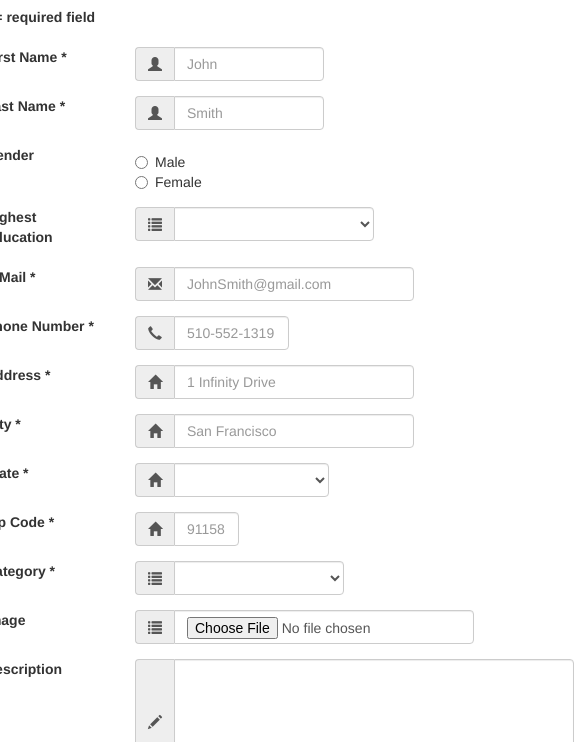
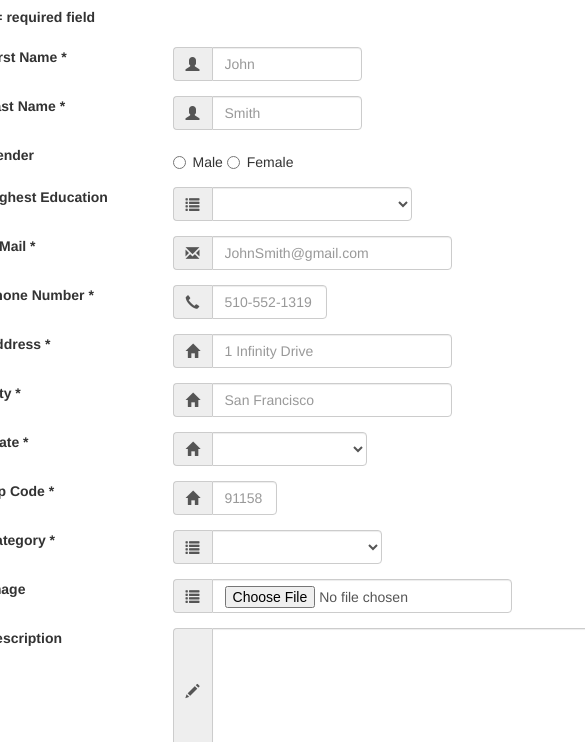
Before and after one commit to rchung2/FormApp, a website: page client/index.html at #/form in a window 390 px wide. Shown: the part 102-844 px from the top of the page, 585 px wide, since content can reach past the window. Drawn offline with nearby package versions, Linux system fonts and the light colour scheme; some packages are replaced by stand-ins of ours.

Commit message:
some more styling

```diff
--- a/client/views/form.html
+++ b/client/views/form.html
@@ -1,6 +1,6 @@
 <form class="row form-horizontal">
     <div class="form-group">
-        <label class="col-xs-4 control-label"> * = required field</label>
+        <label class="col-xs-5 control-label"> * = required field</label>
     </div>
 
     <div class="form-group error-box-container" ng-if="errorFields.length > 0">
@@ -12,8 +12,8 @@
     </div>
 
     <div class="form-group">
-        <label class="col-xs-4 control-label">First Name *</label>
-        <div class="col-xs-4 inputGroupContainer">
+        <label class="col-xs-5 control-label">First Name *</label>
+        <div class="col-xs-5 inputGroupContainer">
             <div class="input-group">
                 <span class="input-group-addon"><i class="glyphicon glyphicon-user"></i></span>
                 <input name="firstName" id="firstNameField" ng-model="firstName" placeholder="John" class="form-control" style="width: 150px;" value="" type="text" ng-required>
@@ -23,8 +23,8 @@
     </div>
 
     <div class="form-group">
-        <label class="col-xs-4 control-label">Last Name *</label>
-        <div class="col-xs-4 inputGroupContainer">
+        <label class="col-xs-5 control-label">Last Name *</label>
+        <div class="col-xs-5 inputGroupContainer">
             <div class="input-group">
                 <span class="input-group-addon"><i class="glyphicon glyphicon-user"></i></span>
                 <input ng-model="lastName"  id="lastNameField" placeholder="Smith" class="form-control" style="width: 150px;" value="" type="text" required>
@@ -35,8 +35,8 @@
 
     <!-- radio checks -->
     <div class="form-group">
-        <label class="col-xs-4 control-label">Gender</label>
-        <div class="col-xs-4">
+        <label class="col-xs-5 control-label">Gender</label>
+        <div class="col-xs-5">
             <div class="radio">
                 <label>
                     <input id="maleGenderField" type="radio" ng-model="gender" value="Male">Male
@@ -50,8 +50,8 @@
     </div>
 
     <div class="form-group" >
-        <label class="col-xs-4 control-label">Highest Education</label>
-        <div class="col-xs-4 selectContainer">
+        <label class="col-xs-5 control-label">Highest Education</label>
+        <div class="col-xs-5 selectContainer">
             <div class="input-group">
                 <span class="input-group-addon"><i class="glyphicon glyphicon-list"></i></span>
                 <select ng-model="education" id = "education" style="width: 200px;" class="form-control selectpicker">
@@ -67,8 +67,8 @@
     </div>
 
     <div class="form-group">
-        <label class="col-xs-4 control-label">E-Mail *</label>
-        <div class="col-xs-4 inputGroupContainer">
+        <label class="col-xs-5 control-label">E-Mail *</label>
+        <div class="col-xs-5 inputGroupContainer">
             <div class="input-group">
                 <span class="input-group-addon"><i class="glyphicon glyphicon-envelope"></i></span>
                 <input ng-model="email" id = "emailField" placeholder="JohnSmith@gmail.com" class="form-control" style="width: 240px;" value="" type="text" required>
@@ -79,8 +79,8 @@
     </div>
 
     <div class="form-group">
-        <label class="col-xs-4 control-label">Phone Number *</label>
-        <div class="col-xs-4 inputGroupContainer">
+        <label class="col-xs-5 control-label">Phone Number *</label>
+        <div class="col-xs-5 inputGroupContainer">
             <div class="input-group">
                 <span class="input-group-addon"><i class="glyphicon glyphicon-earphone"></i></span>
                 <input ng-model="phone" id = "phoneField" placeholder="510-552-1319" style="width: 115px;" class="form-control" value=""  type="text" required>
@@ -91,8 +91,8 @@
     </div>
 
     <div class="form-group">
-        <label class="col-xs-4 control-label">Address *</label>
-        <div class="col-xs-4 inputGroupContainer">
+        <label class="col-xs-5 control-label">Address *</label>
+        <div class="col-xs-5 inputGroupContainer">
             <div class="input-group">
                 <span class="input-group-addon"><i class="glyphicon glyphicon-home"></i></span>
                 <input ng-model="address" id = "addressField" placeholder="1 Infinity Drive" class="form-control" style="width: 240px;" value="" type="text" required>
@@ -103,8 +103,8 @@
     </div>
 
     <div class="form-group">
-        <label class="col-xs-4 control-label">City *</label>
-        <div class="col-xs-4 inputGroupContainer">
+        <label class="col-xs-5 control-label">City *</label>
+        <div class="col-xs-5 inputGroupContainer">
             <div class="input-group">
                 <span class="input-group-addon"><i class="glyphicon glyphicon-home"></i></span>
                 <input ng-model="city" id = "cityField" placeholder="San Francisco" class="form-control" style="width: 240px;" value="" type="text" required>
@@ -115,8 +115,8 @@
     </div>
 
     <div class="form-group">
-        <label class="col-xs-4 control-label">State *</label>
-        <div class="col-xs-4 selectContainer">
+        <label class="col-xs-5 control-label">State *</label>
+        <div class="col-xs-5 selectContainer">
             <div class="input-group">
                 <span class="input-group-addon"><i class="glyphicon glyphicon-home"></i></span>
                 <select ng-model="state" ng-model="state" id = "stateField" class="form-control selectpicker" style="width: 155px;" required>
@@ -179,8 +179,8 @@
     </div>
 
     <div class="form-group">
-        <label class="col-xs-4 control-label">Zip Code *</label>
-        <div class="col-xs-4 inputGroupContainer">
+        <label class="col-xs-5 control-label">Zip Code *</label>
+        <div class="col-xs-5 inputGroupContainer">
             <div class="input-group">
                 <span class="input-group-addon"><i class="glyphicon glyphicon-home"></i></span>
                 <input ng-model="zip" id = "zipField" placeholder="91158" class="form-control" style="width: 65px;" value="" type="text" required>
@@ -191,8 +191,8 @@
     </div>
 
     <div class="form-group">
-        <label class="col-xs-4 control-label">Category *</label>
-        <div class="col-xs-4 selectContainer">
+        <label class="col-xs-5 control-label">Category *</label>
+        <div class="col-xs-5 selectContainer">
             <div class="input-group">
                 <span class="input-group-addon"><i class="glyphicon glyphicon-list"></i></span>
                 <select ng-model="category" id = "categoryField" class="form-control selectpicker" style="width: 170px;" required>
@@ -209,8 +209,8 @@
     </div>
 
     <div class="form-group">
-        <label class="col-xs-4 control-label">Image </label>
-        <div class="col-xs-4 inputGroupContainer">
+        <label class="col-xs-5 control-label">Image </label>
+        <div class="col-xs-5 inputGroupContainer">
             <div class="input-group">
                 <span class="input-group-addon"><i class="glyphicon glyphicon-list"></i></span>
                 <input type="file" class="form-control" ng-model="fileToUpload" style="width:300px;" id="fileToUpload" accept="image/gif, image/jpeg, image/png">
@@ -219,8 +219,8 @@
     </div>
 
     <div class="form-group">
-        <label class="col-xs-4 control-label">Description</label>
-        <div class="col-xs-4 inputGroupContainer">
+        <label class="col-xs-5 control-label">Description</label>
+        <div class="col-xs-5 inputGroupContainer">
             <div class="input-group">
                 <span class="input-group-addon" class ="form-control"><i class="glyphicon glyphicon-pencil"></i></span>
                 <textarea style="height: 125px; width: 400px;" class = "form-control" ng-model="comment"></textarea>
@@ -228,13 +228,13 @@
         </div>
     </div>
 
-    <div class="form-group" style="display:flex; justify-content: center; margin-left:4em;" >
-        <div class="g-recaptcha col-xs-4" id="rcaptcha" data-sitekey="6LdCxQ8UAAAAAHHpO_IuZs7ukRVEmbeg3X6owJP7"></div>
+    <div class="form-group" style="display:flex; justify-content: center; margin-left:15%;" >
+        <div class="g-recaptcha col-xs-5" id="rcaptcha" data-sitekey="6LdCxQ8UAAAAAHHpO_IuZs7ukRVEmbeg3X6owJP7"></div>
         <span id="captcha" style="margin-left:100px;color:red" />
     </div>
 
     <div class="form-group" style="text-align: center;">
-        <form action="#" class="col-xs-4" onsubmit="if(document.getElementById('agree').checked) { return true; } else { alert('Please indicate that you have read and agree to the Terms and Conditions and Privacy Policy'); return false; }">
+        <form action="#" class="col-xs-5" onsubmit="if(document.getElementById('agree').checked) { return true; } else { alert('Please indicate that you have read and agree to the Terms and Conditions and Privacy Policy'); return false; }">
             <input type="checkbox" ng-model="disclosureTerms" value="check" id="agree" /> I have read and agree to the <a href="terms.html">Terms and Conditions and Privacy Policy</a>
         </form>
     </div>
```
